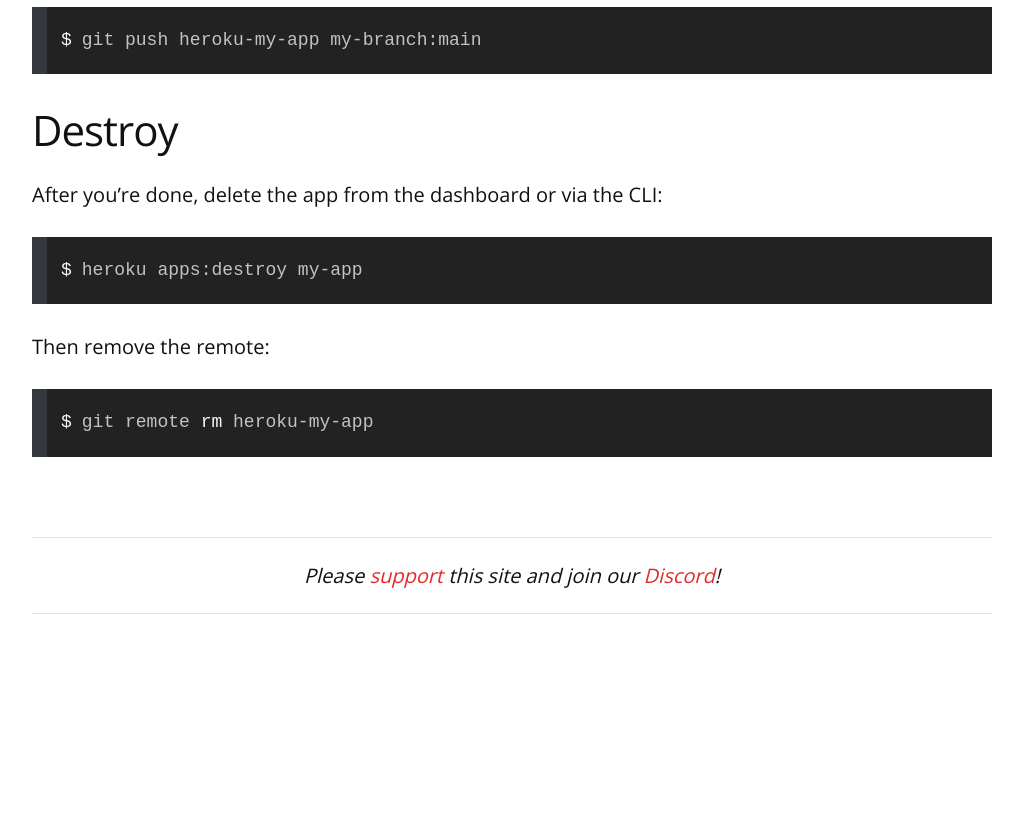
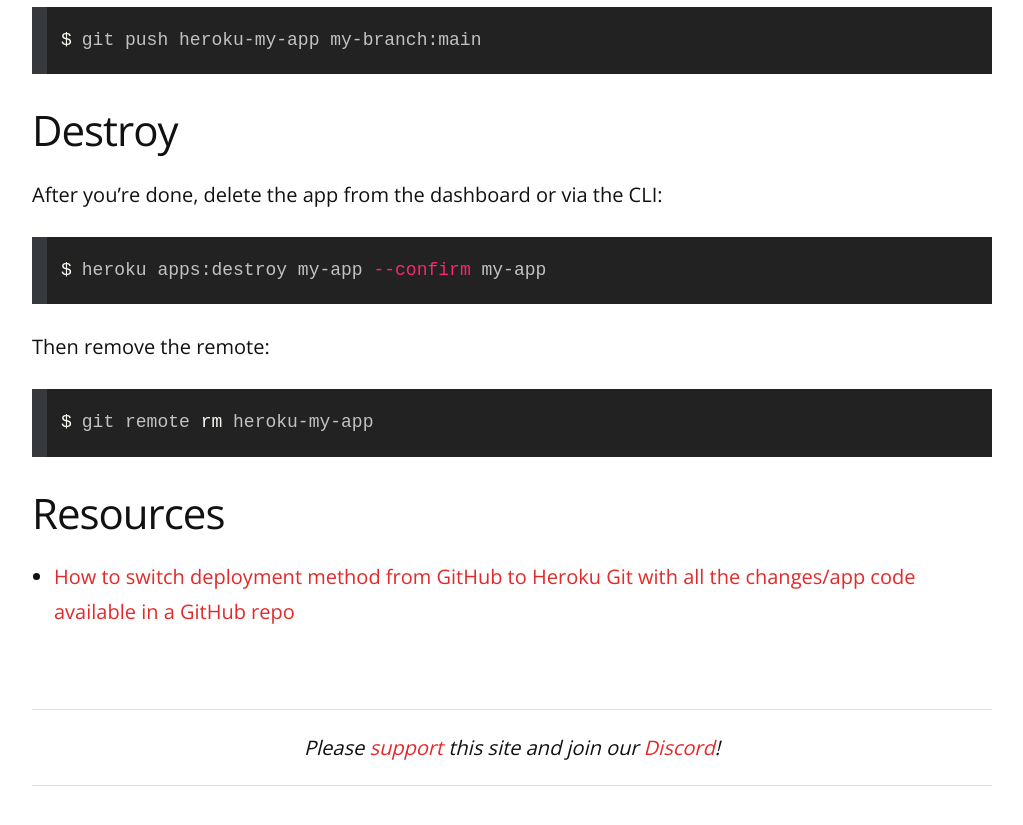
Before and after one commit to remarkablemark/remarkablemark.github.io, a Jekyll site: the page built from _posts/2022/2022-04-18-heroku-git-deploy-branch.md, in a window 1280 px wide and 900 px high, scrolled down 2375 px. Shown: the top 825 px of the window, without its empty margins (128-1151 px from the left). Built offline with Jekyll 4.4.1, drawn with Linux system fonts in a browser that asks for light colours; comment, search, counter and statistics services are not loaded; before the commit the page ends 3114 px from its top, so only the background shows below that.

Commit message:
chore(posts): update "Deploy Git branch to Heroku"
Post: 2022-04-18-heroku-git-deploy-branch.md

Fix code block and add resources

````diff
--- a/_posts/2022/2022-04-18-heroku-git-deploy-branch.md
+++ b/_posts/2022/2022-04-18-heroku-git-deploy-branch.md
@@ -93,7 +93,7 @@
 After you're done, delete the app from the dashboard or via the CLI:
 
 ```sh
-heroku apps:destroy my-app
+heroku apps:destroy my-app --confirm my-app
 ```
 
 Then remove the remote:
@@ -101,3 +101,7 @@
 ```sh
 git remote rm heroku-my-app
 ```
+
+## Resources
+
+- [How to switch deployment method from GitHub to Heroku Git with all the changes/app code available in a GitHub repo](https://help.heroku.com/CKVOUPSY/how-to-switch-deployment-method-from-github-to-heroku-git-with-all-the-changes-app-code-available-in-a-github-repo)
````
